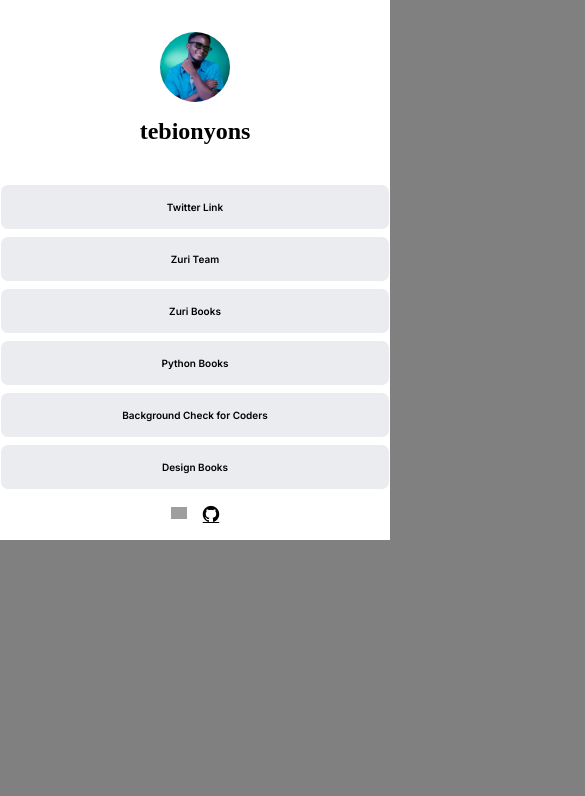
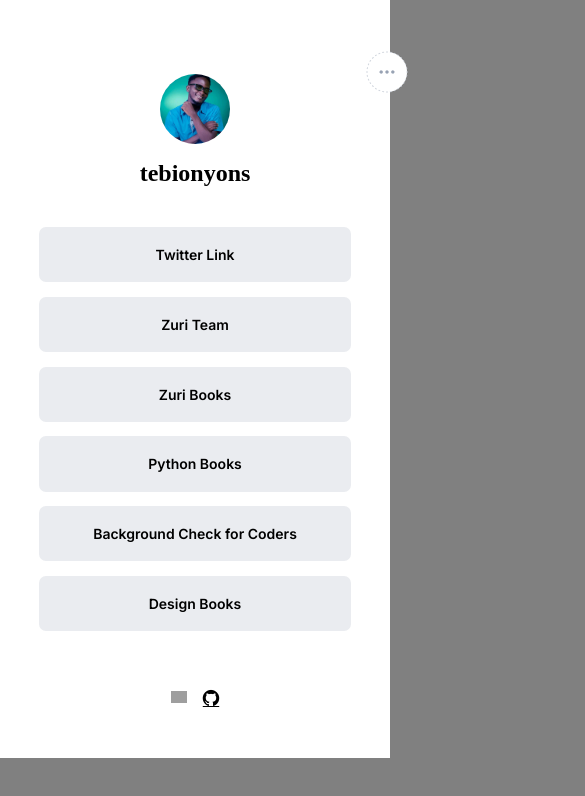
Before and after one commit to tebionyons/linktree-clone-stage-1, a React (Create React App) app: page / in a window 390 px wide. Shown: the top 796 px of the page, 585 px wide, since content can reach past the window. Built offline with nearby package versions, Linux system fonts and the light colour scheme; grey boxes are pictures that could not be loaded.

Commit message:
Fix mobile  version of page and make responsive

```diff
--- a/src/Components/Header.js
+++ b/src/Components/Header.js
@@ -6,8 +6,9 @@
         <div>
 
         <header className="header">
+        <img id="smallheader-icon" src="../images/avatar.png"/>
         <img id="header-icon" src="../images/Icon.png"/>
-           <img src="./images/tebi.jpg" id="profile__img" alt="profile image"/>
+           <img src="../images/tebi.jpg" id="profile__img" alt="profile image"/>
            <h3 id="twitter">tebionyons</h3>
         </header>
         </div>
--- a/src/index.css
+++ b/src/index.css
@@ -1,15 +1,7 @@
-
-
-
-body{
-  margin: 0;
-  box-sizing: border-box;
-}
-
 * {
   padding: 0;
   margin: 0;
-
+  box-sizing: border-box;
 }
 #profile__img {
   width: 70px;
@@ -17,22 +9,17 @@
   border-radius: 275px;
   object-fit: cover;
   margin-bottom: 8px;
-
 }
 
 .header {
   display: flex;
   flex-direction: column;
   align-items: center;
-  margin-top: 3rem;
   background: #fff;
   padding: 2rem 0;
-  max-width: 1200px;
-  margin: 0 auto;
 
-
-
-
+  width: 100%;
+  margin: 0;
 }
 body {
   background: grey;
@@ -43,32 +30,39 @@
   flex-direction: column;
   align-items: center;
   background: #fff;
-  max-width: 1200px;
-  margin: 0 auto;
 
+  width: 100%;
 }
 
 #btn-twitter {
   background: #eaecf0;
   text-decoration: none;
   color: black;
-  padding: 1rem 20rem;
-  width: 320px;
+  width: 60%;
+  padding: 15px 0;
+  border-radius: 9px;
+  margin-top: 0.5rem;
   text-align: center;
-  margin-top: 0.5rem;
+
   font-family: "inter";
   font-weight: 600;
   font-size: 14px;
+}
+
+#smallheader-icon {
+  display: none;
 }
 
 #btn-zuri {
   background: #eaecf0;
   text-decoration: none;
   color: black;
-  padding: 1rem 20rem;
-  width: 320px;
+  width: 60%;
+  padding: 15px 0;
+
   text-align: center;
-  margin-top: 0.5rem;
+  border-radius: 9px;
+  margin-top: 0.9rem;
   font-family: "inter";
   font-weight: 600;
   font-size: 14px;
@@ -78,10 +72,12 @@
   background: #eaecf0;
   text-decoration: none;
   color: black;
-  padding: 1rem 20rem;
-  width: 320px;
+  width: 60%;
+  padding: 15px 0;
+  border-radius: 9px;
+  margin-top: 0.9rem;
   text-align: center;
-  margin-top: 0.5rem;
+
   font-family: "inter";
   font-weight: 600;
   font-size: 14px;
@@ -91,10 +87,12 @@
   background: #eaecf0;
   text-decoration: none;
   color: black;
-  padding: 1rem 20rem;
-  width: 320px;
+  width: 60%;
+  padding: 15px 0;
+  border-radius: 9px;
+  margin-top: 0.9rem;
   text-align: center;
-  margin-top: 0.5rem;
+
   font-family: "inter";
   font-weight: 600;
   font-size: 14px;
@@ -103,10 +101,12 @@
   background: #eaecf0;
   text-decoration: none;
   color: black;
-  padding: 1rem 20rem;
-  width: 320px;
+  width: 60%;
+  padding: 15px 0;
+
   text-align: center;
-  margin-top: 0.5rem;
+  border-radius: 9px;
+  margin-top: 0.9rem;
   font-family: "inter";
   font-weight: 600;
   font-size: 14px;
@@ -115,20 +115,20 @@
   background: #eaecf0;
   text-decoration: none;
   color: black;
-  padding: 1rem 20rem;
-  width: 320px;
+  width: 60%;
+  padding: 15px 0;
   text-align: center;
-  margin-top: 0.5rem;
+  border-radius: 9px;
+  margin-top: 0.9rem;
   font-family: "inter";
   font-weight: 600;
   font-size: 14px;
 }
 
 .icon-links {
-
   text-decoration: none;
-  padding: 1rem 20rem;
-  width: 320px;
+  width: 60%;
+  padding: 15px 0;
   text-align: center;
   margin-top: 0.5rem;
   display: flex;
@@ -149,10 +149,8 @@
   display: flex;
   justify-content: space-around;
   background: #fff;
-  max-width: 1200px;
-  margin: 0 auto;
-  align-items: baseline;
-  padding-bottom: 1rem;
+  width: 100%;
+  padding: 20px 0;
 }
 
 .vector {
@@ -177,19 +175,18 @@
   border-radius: 18px;
   border-style: dotted;
   padding: 7px;
+  position: relative;
+  top: 1rem;
+  right: 0.2rem;
 }
 
 @media (max-width: 800px) {
-
-  body{
+  body {
     margin: 0;
   }
   .header {
     display: flex;
-  margin: 0;
-
-
-
+    margin: 0;
   }
 
   .links-container {
@@ -197,18 +194,11 @@
     flex-direction: column;
     align-items: center;
     background: #fff;
-    margin: 0;
-
-
-
-
-
   }
 
   #twitter {
     padding-top: 8px;
     font-size: 1.5em;
-
   }
   #profile__img {
     margin-top: 0;
@@ -222,9 +212,9 @@
     background: #eaecf0;
     text-decoration: none;
     color: black;
-    width: 75%;
-    padding: 1rem 3rem;
-    font-size: 10px;
+    width: 80%;
+    padding: 1.2rem 0rem;
+    font-size: 14px;
 
     border-radius: 7px;
   }
@@ -238,14 +228,12 @@
   .footer {
     display: none;
     margin-bottom: 0;
-
   }
   .icon-links {
     display: flex;
     flex-direction: row;
     width: 75%;
-    padding: 0 auto;
-    margin-top: 0;
+    padding: 50px 0;
   }
 
   #header-icon {
@@ -256,5 +244,11 @@
     padding: 7px;
     display: none;
   }
-
+  #smallheader-icon {
+    display: block;
+    margin-left: 21rem;
+    position: relative;
+    top: 1.2rem;
+    left: 1.5rem;
+  }
 }
```
Also changed, not shown: public/images/avatar.png (added).
